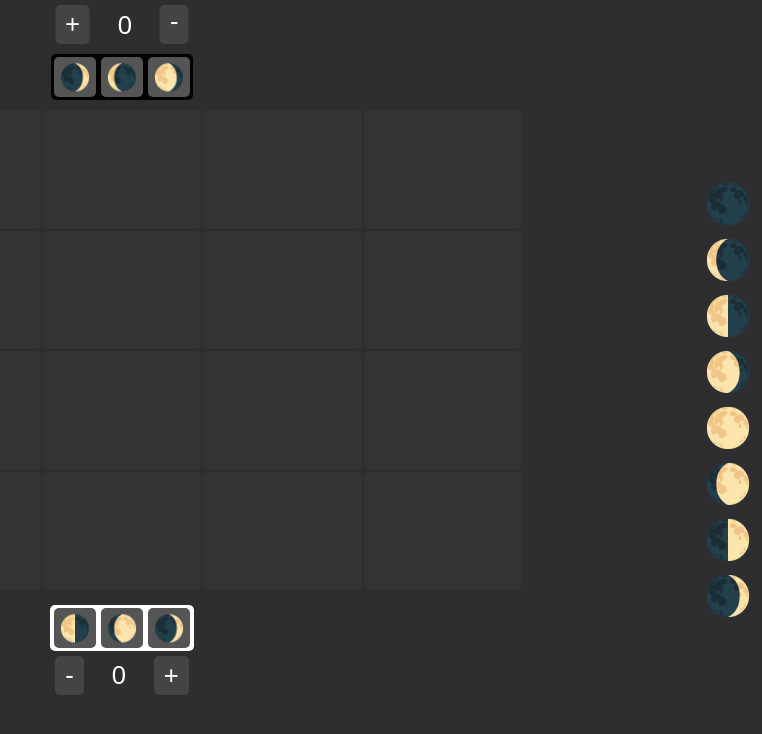
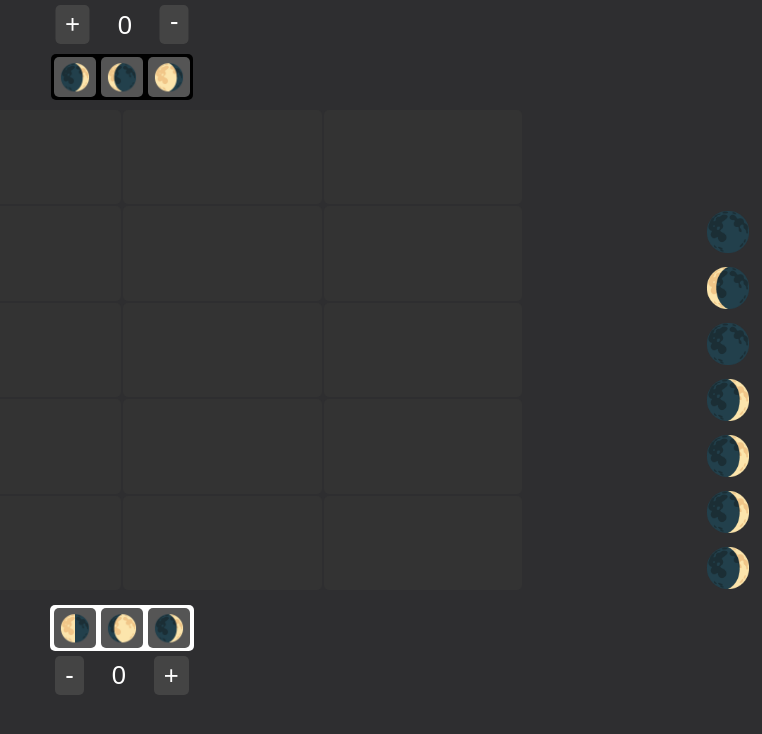
Before and after one commit to zakerytclarke/moon_phases_game, a plain HTML site: page index.html in a window 1280 px wide. Shown: the whole page, without its empty margins (518-1280 px from the left). Drawn offline with Linux system fonts and the light colour scheme.

Commit message:
Update index.html

```diff
--- a/index.html
+++ b/index.html
@@ -64,7 +64,6 @@
     }
     .grid {
       display: grid;
-      grid-template-columns: repeat(5, 1fr);
       gap: 2px;
       width: 100%;
       height: 100%;
@@ -190,7 +189,7 @@
 
     <div class="grid-container">
       <div class="grid" id="game-grid">
-        <!-- 20 cells for the 5x4 grid -->
+        <!-- Cells for the grid will be generated here -->
       </div>
     </div>
 
@@ -208,11 +207,10 @@
   <div class="moon-phase-guide" onclick="displayScoringInfo()">
     <div>🌑</div>
     <div>🌘</div>
-    <div>🌗</div>
-    <div>🌖</div>
-    <div>🌕</div>
-    <div>🌔</div>
-    <div>🌓</div>
+    <div>🌑</div>
+    <div>🌒</div>
+    <div>🌒</div>
+    <div>🌒</div>
     <div>🌒</div>
   </div>
 
@@ -225,9 +223,17 @@
     let currentPlayer = 1;
     let selectedCard = null;
     let selectedCardIndex = null;
-    const grid = Array(5).fill(null).map(() => Array(4).fill({ phase: null, lastPlayer: null }));
     let moonriseHand = [];
     let moonsetHand = [];
+
+    const gridSizes = [
+      { rows: 3, cols: 3 },
+      { rows: 4, cols: 3 },
+      { rows: 4, cols: 4 },
+      { rows: 5, cols: 4 }
+    ];
+    const selectedGridSize = gridSizes[Math.floor(Math.random() * gridSizes.length)];
+    const grid = Array(selectedGridSize.rows).fill(null).map(() => Array(selectedGridSize.cols).fill({ phase: null, lastPlayer: null }));
 
     function shuffle(array) {
       for (let i = array.length - 1; i > 0; i--) {
@@ -276,9 +282,10 @@
 
     function initGrid() {
       const gameGrid = document.getElementById('game-grid');
+      gameGrid.style.gridTemplateColumns = `repeat(${selectedGridSize.cols}, 1fr)`;
       gameGrid.innerHTML = '';
-      for (let row = 0; row < 5; row++) {
-        for (let col = 0; col < 4; col++) {
+      for (let row = 0; row < selectedGridSize.rows; row++) {
+        for (let col = 0; col < selectedGridSize.cols; col++) {
           const cell = document.createElement('div');
           cell.className = 'cell';
           cell.onclick = () => handleCellClick(row, col);
@@ -298,7 +305,7 @@
 
       // Place the selected card on the grid and update the cell's border
       grid[row][col] = { phase: selectedCard, lastPlayer: currentPlayer };
-      const cell = document.getElementsByClassName('cell')[row * 4 + col];
+      const cell = document.getElementsByClassName('cell')[row * selectedGridSize.cols + col];
       cell.innerText = selectedCard;
       cell.classList.add(currentPlayer === 1 ? 'player1' : 'player2');
 
```
